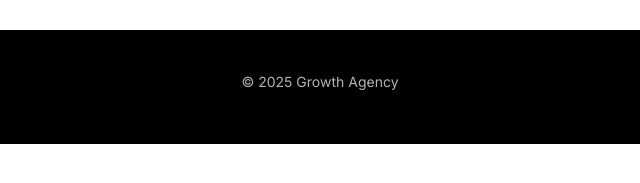
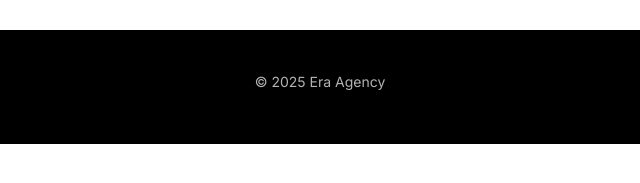
Before and after one commit to EraAgency/era-agency-site, a plain HTML site: page about.html in a window 1280 px wide. Shown: the part 601-784 px from the top of the page, 320-960 px from the left. Drawn offline with Linux system fonts and the light colour scheme.

Commit message:
Update about.html

```diff
--- a/about.html
+++ b/about.html
@@ -37,7 +37,7 @@
 </main>
 
 <footer>
-  <p>© 2025 Growth Agency</p>
+  <p>© 2025 Era Agency</p>
 </footer>
 
 </body>
```
